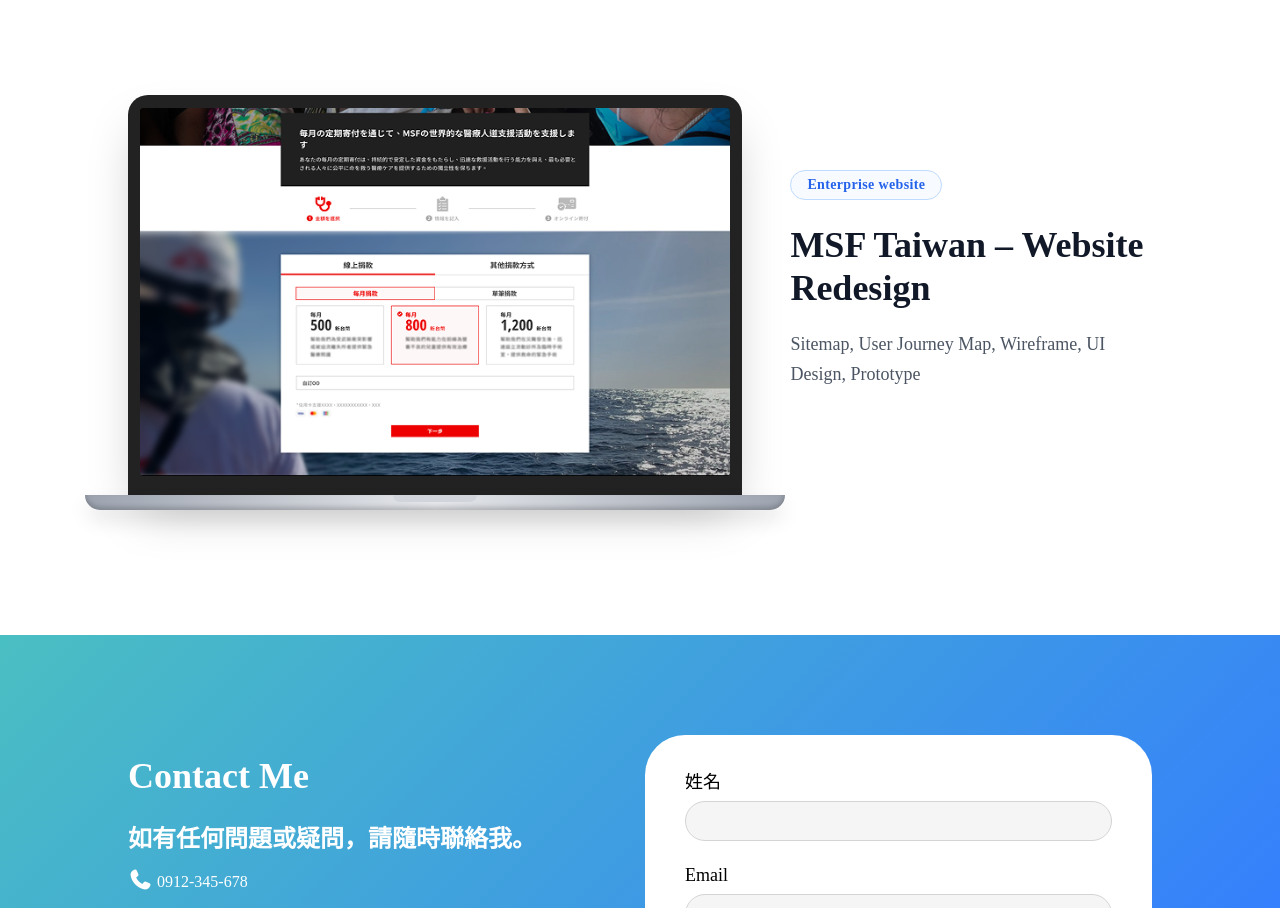
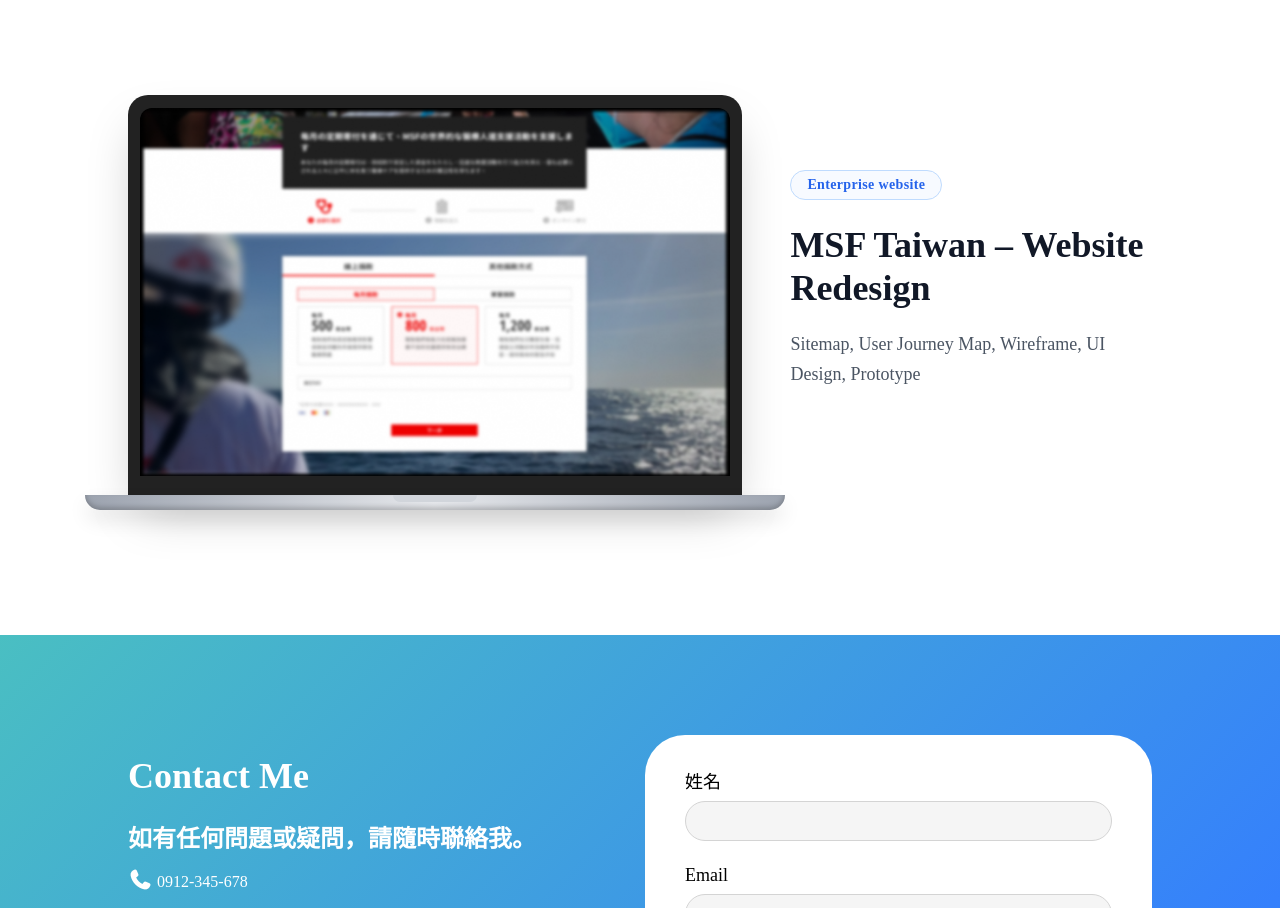
Before and after one commit to Motungch/My-resume_coding, a plain HTML site: page index.html in a window 1280 px wide. Shown: the part 2376-3284 px from the top of the page. Drawn offline with Linux system fonts and the light colour scheme.

Commit message:
新增 mockup 模糊圖片檔、調整 screen-content  圓角數值

```diff
--- a/css/style-v3.css
+++ b/css/style-v3.css
@@ -816,7 +816,7 @@
 }
 .screen-content {
   background-color: rgb(0, 0, 0);
-  border-radius: 4px;
+  border-radius: 12px 12px 0px 0px;
   overflow: hidden;
   width: 100%;
   height: 100%;
--- a/index.html
+++ b/index.html
@@ -178,7 +178,7 @@
                   <div class="laptop-frame">
                     <div class="screen-content aspect-desktop">
                       <img
-                        src="imgs/Web_MSF.png"
+                        src="imgs/MSF for My resume_blur.png"
                         alt="Desktop Project UI"
                         class="mockup-img"
                       />
@@ -195,7 +195,7 @@
                     <div class="phone-notch"></div>
                     <div class="screen-content">
                       <img
-                        src="imgs/m_MSF.png"
+                        src="imgs/m_MSF for My resume_blur.png"
                         alt="Mobile Project UI"
                         class="mockup-img"
                       />
```
Also changed, not shown: imgs/MSF for My resume_blur.png (added), imgs/m_MSF for My resume_blur.png (added), 1 other file.
